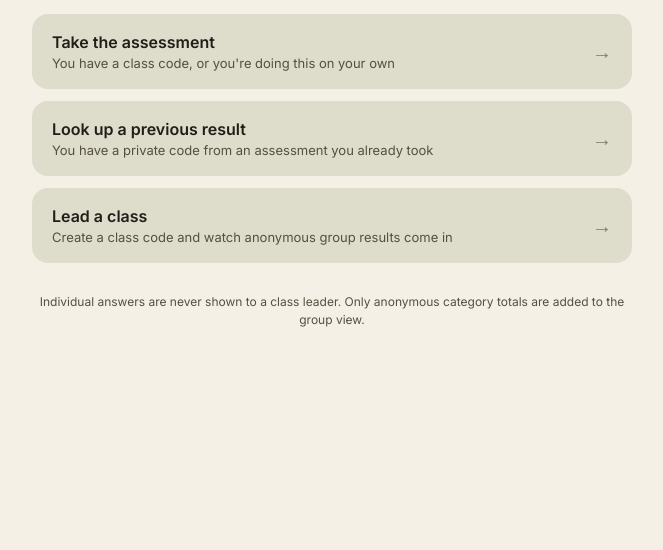
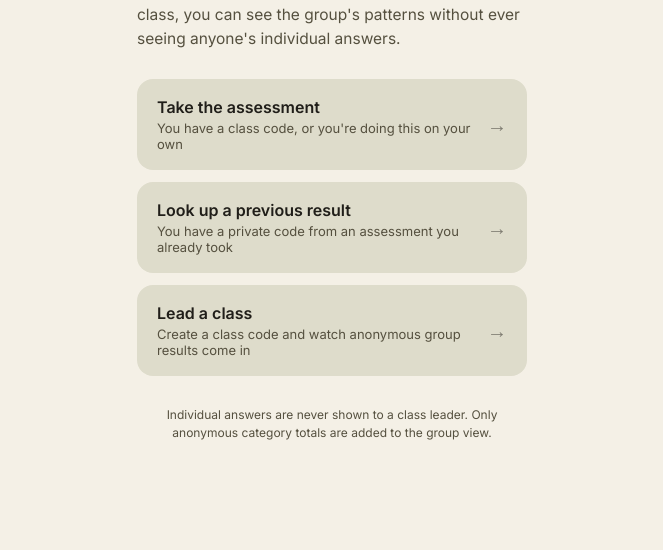
Before and after one commit to Toddandbeth/Marriage-Assessment, a plain HTML site: page index.html in a window 1280 px wide. Shown: the part 250-800 px from the top of the page, without its empty margins (308-971 px from the left). Drawn offline with nearby package versions, Linux system fonts and the light colour scheme.

Commit message:
Cap layout width to phone size on all screens
App is designed to be used as a mobile web page. Reduced #app max-width
from 640px to 430px so it renders at consistent, phone-proportioned
sizing instead of stretching (and enlarging buttons) on wider desktop
browsers.

```diff
--- a/index.html
+++ b/index.html
@@ -32,7 +32,7 @@
     -webkit-font-smoothing: antialiased;
     min-height: 100vh;
   }
-  #app{ max-width: 640px; margin: 0 auto; padding: 28px 20px 80px; }
+  #app{ max-width: 430px; margin: 0 auto; padding: 28px 20px 80px; }
 
   .eyebrow{
     font-family:'IBM Plex Mono', monospace; font-size: 11px; letter-spacing: 0.14em;
```
